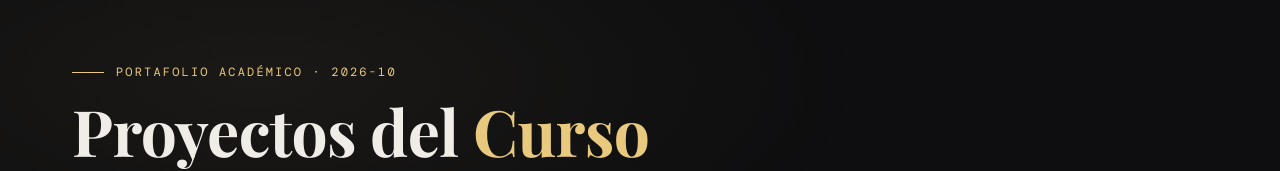
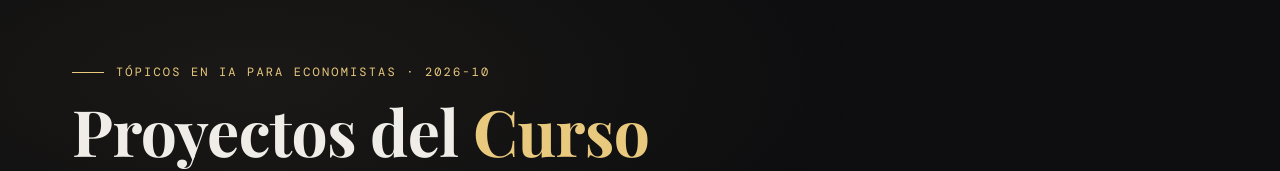
Before and after one commit to CatalinaBernal06/proyectos_topicos_IA_202610, a plain HTML site: page index.html in a window 1280 px wide. Shown: the top 171 px of the page. Drawn offline with nearby package versions, Linux system fonts and the light colour scheme.

Commit message:
Update course label in index.html

```diff
--- a/index.html
+++ b/index.html
@@ -436,7 +436,7 @@
 <body>
 
 <header>
-  <div class="course-label">Portafolio Académico · 2026-10</div>
+  <div class="course-label">Tópicos en IA para Economistas · 2026-10</div>
   <h1>Proyectos del <span>Curso</span></h1>
   <p class="subtitle">Proyectos de estudiantes: modelos de machine learning en política pública.</p>
   <div class="stats">
```
